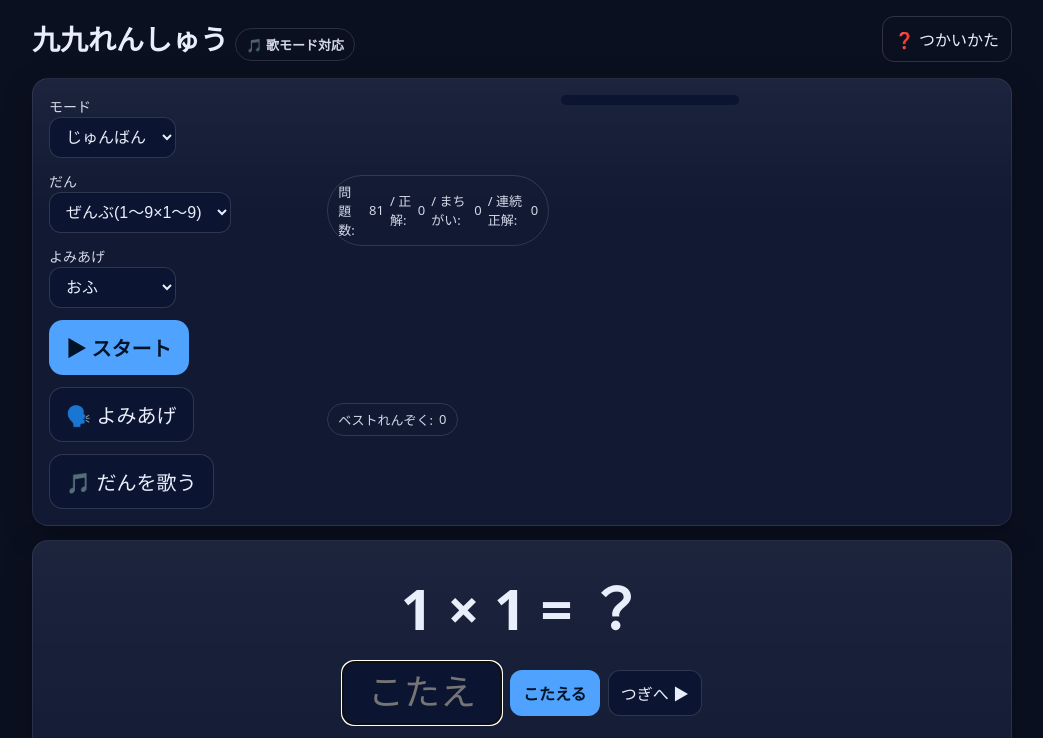
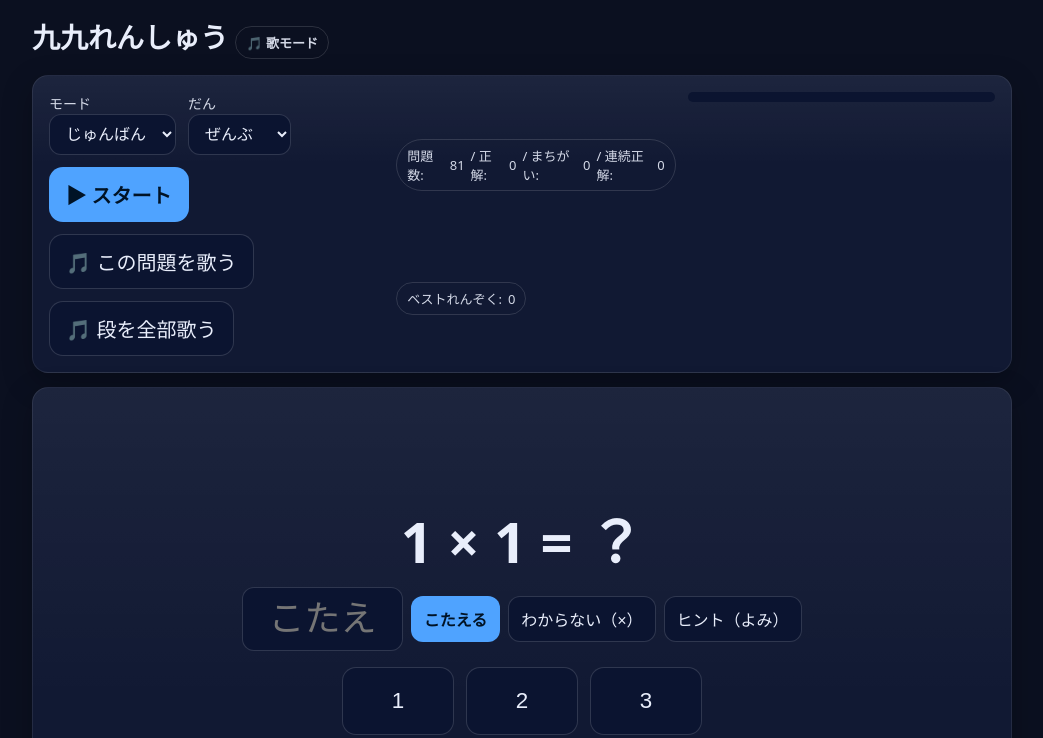
Before and after one commit to kou000/kuku, a plain HTML site: page index.html in a window 1280 px wide. Both pictures are taken after a click on the button "▶ スタート". Shown: the top 738 px of the page, without its empty margins (118-1161 px from the left). Drawn offline with Linux system fonts and the light colour scheme.

Commit message:
Update index.html

```diff
--- a/index.html
+++ b/index.html
@@ -3,7 +3,7 @@
 <head>
   <meta charset="utf-8" />
   <meta name="viewport" content="width=device-width, initial-scale=1" />
-  <title>九九れんしゅう（歌モード）</title>
+  <title>九九れんしゅう</title>
   <style>
     :root{ --bg:#0b1020; --card:#111933; --acc:#4fa3ff; --ok:#22c55e; --bad:#ef4444; --text:#e9eefb; }
     *{box-sizing:border-box}
@@ -14,27 +14,26 @@
     .card{background:linear-gradient(180deg,rgba(255,255,255,.05),transparent 30%) ,var(--card);border:1px solid rgba(255,255,255,.08);padding:16px;border-radius:16px;box-shadow:0 10px 30px rgba(0,0,0,.25)}
     .row{display:flex;gap:12px;flex-wrap:wrap}
     label{font-size:14px;opacity:.9}
-    select,button,input[type="number"],input[type="text"]{background:#0b1430;color:var(--text);border:1px solid rgba(255,255,255,.15);border-radius:12px;padding:10px 12px;font-size:16px}
+    select,button,input[type="text"]{background:#0b1430;color:var(--text);border:1px solid rgba(255,255,255,.15);border-radius:12px;padding:10px 12px;font-size:16px}
     button{cursor:pointer}
     button.primary{background:var(--acc);border-color:transparent;color:#001326;font-weight:700}
-    button.ghost{background:transparent}
     button.lg{font-size:20px;padding:12px 16px;border-radius:14px}
     .controls{display:grid;grid-template-columns:1fr;gap:12px}
-    @media(min-width:720px){.controls{grid-template-columns:1.2fr 1fr .8fr 1.1fr}}
-    .problem{display:flex;align-items:center;justify-content:center;gap:12px;font-weight:800;font-size:clamp(22px,7vw,56px);min-height:96px}
-    .answerWrap{display:flex;gap:8px;align-items:center;justify-content:center;margin-top:8px}
+    @media(min-width:720px){.controls{grid-template-columns:1.2fr 1fr 1.1fr}}
+    .problem{display:flex;flex-direction:column;align-items:center;justify-content:center;gap:6px;font-weight:800;font-size:clamp(22px,7vw,56px);min-height:130px}
+    .correctMsg{font-size:24px;color:var(--ok);font-weight:700;min-height:1.2em}
+    .hintText{font-size:20px;opacity:0.85;color:#ffd966;min-height:1.2em}
+    .feedbackMsg{font-size:18px;margin-top:2px;min-height:1.2em}
+    .answerWrap{display:flex;gap:8px;align-items:center;justify-content:center;margin-top:8px;flex-wrap:wrap}
     .answerWrap input{font-size:clamp(20px,5vw,36px);width:8ch;text-align:center}
     .pill{display:inline-flex;align-items:center;gap:6px;border:1px solid rgba(255,255,255,.15);border-radius:999px;padding:6px 10px;font-size:13px;opacity:.9}
     .status{display:flex;gap:10px;flex-wrap:wrap;align-items:center;justify-content:space-between}
     .bar{height:10px;background:#0b1430;border-radius:999px;overflow:hidden}
     .bar .fill{height:100%;background:linear-gradient(90deg,var(--acc),#8ef0ff);width:0%}
-    .result{margin-top:12px;font-size:16px}
     .grid9{display:grid;grid-template-columns:repeat(9,1fr);gap:6px;margin-top:10px}
     .chip{background:#0b1430;border:1px solid rgba(255,255,255,.15);padding:8px;border-radius:10px;text-align:center}
     .chip.done{background:rgba(34,197,94,.15);border-color:rgba(34,197,94,.5)}
     .chip.miss{background:rgba(239,68,68,.15);border-color:rgba(239,68,68,.5)}
-    .hint{opacity:.8;font-size:13px}
-    .sr{position:absolute;left:-10000px;top:auto;width:1px;height:1px;overflow:hidden}
     .keypad{display:grid;grid-template-columns:repeat(3,1fr);gap:12px;max-width:360px;margin:16px auto}
     .keypad button{padding:20px 0;font-size:1.4em;border-radius:14px}
   </style>
@@ -42,10 +41,7 @@
 <body>
   <div class="container">
     <header>
-      <h1>九九れんしゅう <span class="pill">🎵 歌モード対応</span></h1>
-      <div>
-        <button class="ghost" id="btnHelp" aria-label="使い方">❓ つかいかた</button>
-      </div>
+      <h1>九九れんしゅう <span class="pill">🎵 歌モード</span></h1>
     </header>
 
     <section class="card controls" aria-label="設定">
@@ -60,7 +56,7 @@
         <div>
           <label for="dan">だん</label><br>
           <select id="dan" aria-label="選ぶだん">
-            <option value="all">ぜんぶ(1〜9×1〜9)</option>
+            <option value="all">ぜんぶ</option>
             <option value="1">1のだん</option>
             <option value="2">2のだん</option>
             <option value="3">3のだん</option>
@@ -72,35 +68,32 @@
             <option value="9">9のだん</option>
           </select>
         </div>
-        <div>
-          <label for="readMode">よみあげ</label><br>
-          <select id="readMode" aria-label="よみあげ設定">
-            <option value="off">おふ</option>
-            <option value="on">問題をよむ</option>
-            <option value="song">九九のうた</option>
-          </select>
-        </div>
         <div class="row">
-          <button id="btnStart" class="primary lg" aria-label="スタート">▶ スタート</button>
-          <button id="btnSpeak" class="lg" aria-label="問題をよみあげ">🗣️ よみあげ</button>
-          <button id="btnSingDan" class="lg" aria-label="だんを歌う">🎵 だんを歌う</button>
+          <button id="btnStart" class="primary lg">▶ スタート</button>
+          <button id="btnSingOne" class="lg">🎵 この問題を歌う</button>
+          <button id="btnSingAll" class="lg">🎵 段を全部歌う</button>
         </div>
       </div>
 
       <div class="status" style="margin-top:6px">
-        <div class="pill" id="pillInfo">問題数: <span id="total">0</span> / 正解: <span id="correct">0</span> / まちがい: <span id="wrong">0</span> / 連続正解: <span id="streak">0</span></div>
+        <div class="pill">問題数: <span id="total">0</span> / 正解: <span id="correct">0</span> / まちがい: <span id="wrong">0</span> / 連続正解: <span id="streak">0</span></div>
         <div class="pill">ベストれんぞく: <span id="best">0</span></div>
       </div>
       <div class="bar" aria-hidden="true"><div class="fill" id="progress"></div></div>
     </section>
 
     <section class="card" style="margin-top:14px">
-      <div id="problem" class="problem" aria-live="polite" aria-atomic="true">スタートをおしてね</div>
+      <div id="problem" class="problem" aria-live="polite" aria-atomic="true">
+        <div id="correctMsg" class="correctMsg"></div>
+        <div id="hintArea" class="hintText"></div>
+        <div id="feedback" class="feedbackMsg"></div>
+        <div id="questionText">スタートをおしてね</div>
+      </div>
       <div class="answerWrap">
-        <label class="sr" for="answer">こたえ</label>
         <input id="answer" type="text" inputmode="none" placeholder="こたえ" readonly disabled />
         <button id="btnSubmit" class="primary" disabled>こたえる</button>
-        <button id="btnNext" disabled>つぎへ ▶</button>
+        <button id="btnGiveUp" disabled>わからない（×）</button>
+        <button id="btnHint" disabled>ヒント（よみ）</button>
       </div>
       <div id="keypad" class="keypad" role="group" aria-label="数字キー">
         <button data-digit="1">1</button>
@@ -116,76 +109,40 @@
         <button data-digit="0">0</button>
         <button data-action="back">⌫</button>
       </div>
-      <div id="feedback" class="result" aria-live="polite"></div>
       <div id="board" class="grid9" aria-label="進み具合"></div>
-      <p class="hint">Enterキーでこたえ / Spaceで次へ。スマホは数字キーボードが出ます。</p>
     </section>
   </div>
 
-  <dialog id="dlgHelp">
-    <form method="dialog" style="max-width:680px">
-      <h3>つかいかた</h3>
-      <ol>
-        <li>モードと「だん」をえらんで <b>スタート</b>。</li>
-        <li>こたえを入れて <b>こたえる</b>。正解なら自動で次へ。</li>
-        <li><b>🗣️ よみあげ</b>: 「問題をよむ」か「九九のうた」を選べます。<br>「だんを歌う」は選んだだん（2のだんなど）を最初からさいごまで歌います。</li>
-      </ol>
-      <p>ベストれんぞくは端末に保存されます（localStorage）。</p>
-      <div style="display:flex;gap:8px;justify-content:flex-end">
-        <button value="cancel">とじる</button>
-      </div>
-    </form>
-  </dialog>
-
   <script>
-// ===== 初期参照 =====
+  // ===== 要素参照 =====
   const $ = (s)=>document.querySelector(s);
-const modeEl = $('#mode');
-const danEl = $('#dan');
-const readModeEl = $('#readMode');
-const startBtn = $('#btnStart');
-const speakBtn = $('#btnSpeak');
-const singDanBtn = $('#btnSingDan');
-const problemEl = $('#problem');
-const answerEl = $('#answer');
-const submitBtn = $('#btnSubmit');
-const nextBtn = $('#btnNext');
-const feedbackEl = $('#feedback');
-const boardEl = $('#board');
-const totalEl = $('#total');
-const correctEl = $('#correct');
-const wrongEl = $('#wrong');
-const streakEl = $('#streak');
-const bestEl = $('#best');
-const progressEl = $('#progress');
-const dlgHelp = document.getElementById('dlgHelp');
-const btnHelp = document.getElementById('btnHelp');
-const keypadEl = document.getElementById('keypad');
+  const modeEl=$('#mode'), danEl=$('#dan');
+  const startBtn=$('#btnStart'), singOneBtn=$('#btnSingOne'), singAllBtn=$('#btnSingAll');
+  const questionEl=$('#questionText'), answerEl=$('#answer'), submitBtn=$('#btnSubmit');
+  const giveUpBtn=$('#btnGiveUp'), hintBtn=$('#btnHint');
+  const feedbackEl=$('#feedback'), hintArea=$('#hintArea'), boardEl=$('#board'), correctMsgEl=$('#correctMsg');
+  const totalEl=$('#total'), correctEl=$('#correct'), wrongEl=$('#wrong'), streakEl=$('#streak'), bestEl=$('#best'), progressEl=$('#progress');
+  const keypadEl=$('#keypad');
 
   // ===== 状態 =====
-let problems = [];
-let idx = 0;
-let correct = 0;
-let wrong = 0;
-let streak = 0;
-let best = Number(localStorage.getItem('kuku_best_streak')||0);
-if(bestEl) bestEl.textContent = best;
+  let problems=[], idx=0, correct=0, wrong=0, streak=0;
+  let best=Number(localStorage.getItem('kuku_best_streak')||0);
+  bestEl.textContent=best;
 
   // ===== 出題生成 =====
   function buildProblems(){
-  const list=[];
-  const dan = danEl.value;
-  const mults = dan==='all' ? [...Array(9).keys()].map(i=>i+1) : [Number(dan)];
-  for(const a of mults){ for(let b=1;b<=9;b++) list.push({a,b,done:false,miss:false}); }
+    const list=[]; const dan=danEl.value;
+    const mults = (dan==='all') ? [...Array(9).keys()].map(i=>i+1) : [Number(dan)];
+    for(const a of mults){ for(let b=1;b<=9;b++){ list.push({a,b,done:false,miss:false}); } }
     if(modeEl.value==='random') shuffle(list);
     return list;
   }
-function shuffle(arr){ for(let i=arr.length-1;i>0;i--){ const j=Math.floor(Math.random()*(i+1)); [arr[i],arr[j]]=[arr[j],arr[i]] } }
+  function shuffle(arr){ for(let i=arr.length-1;i>0;i--){ const j=Math.floor(Math.random()*(i+1)); [arr[i],arr[j]]=[arr[j],arr[i]]; } }
 
-// ===== 画面描画 =====
+  // ===== 盤面 =====
   function renderBoard(){
     boardEl.innerHTML='';
-  problems.forEach((p)=>{
+    problems.forEach(p=>{
       const d=document.createElement('div');
       d.className='chip'+(p.done?' done':'')+(p.miss?' miss':'');
       d.textContent=`${p.a}×${p.b}`;
@@ -194,55 +151,60 @@ function renderBoard(){
     });
   }
 
-// ===== 音声 =====
-function speak(text, rate=1.0, pitch=1.0){
+  // ===== 九九のうた =====
+  const CHANT = { '1x1':'いんいちがいち','1x2':'いんにがに','1x3':'いんさんがさん','1x4':'いんしがし','1x5':'いんごがご','1x6':'いんろくがろく','1x7':'いんしちがしち','1x8':'いんはちがはち','1x9':'いんくがく',
+    '2x1':'にいちがに','2x2':'ににんがし','2x3':'にさんがろく','2x4':'にしがはち','2x5':'にごじゅう','2x6':'にろくじゅうに','2x7':'にしちじゅうし','2x8':'にはちじゅうろく','2x9':'にくじゅうはち',
+    '3x1':'さんいちがさん','3x2':'さんにがろく','3x3':'さざんがく','3x4':'さんしじゅうに','3x5':'さんごじゅうご','3x6':'さぶろくじゅうはち','3x7':'さんしちにじゅういち','3x8':'さんぱにじゅうし','3x9':'さんくにじゅうしち',
+    '4x1':'しいちがし','4x2':'しにがはち','4x3':'しさんじゅうに','4x4':'ししじゅうろく','4x5':'しごにじゅう','4x6':'しろくにじゅうし','4x7':'ししちにじゅうはち','4x8':'しはさんじゅうに','4x9':'しくさんじゅうろく',
+    '5x1':'ごいちがご','5x2':'ごにじゅう','5x3':'ごさんじゅうご','5x4':'ごしにじゅう','5x5':'ごごにじゅうご','5x6':'ごろくさんじゅう','5x7':'ごしちさんじゅうご','5x8':'ごはしじゅう','5x9':'ごっくしじゅうご',
+    '6x1':'ろくいちがろく','6x2':'ろくにじゅうに','6x3':'ろくさんじゅうはち','6x4':'ろくしにじゅうし','6x5':'ろくごさんじゅう','6x6':'ろくろくさんじゅうろく','6x7':'ろくしちしじゅうに','6x8':'ろくはしじゅうはち','6x9':'ろっくごじゅうし',
+    '7x1':'しちいちがしち','7x2':'しちにじゅうし','7x3':'しちさんにじゅういち','7x4':'しちしにじゅうはち','7x5':'しちごさんじゅうご','7x6':'しちろくしじゅうに','7x7':'しちしちしじゅうく','7x8':'しちはごじゅうろく','7x9':'しちくろくじゅうさん',
+    '8x1':'はちいちがはち','8x2':'はちにじゅうろく','8x3':'はちさんにじゅうし','8x4':'はちしさんじゅうに','8x5':'はちごしじゅう','8x6':'はちろくしじゅうはち','8x7':'はちしちごじゅうろく','8x8':'はっぱろくじゅうし','8x9':'はっくしちじゅうに',
+    '9x1':'くいちがく','9x2':'くにじゅうはち','9x3':'くさんにじゅうしち','9x4':'くしさんじゅうろく','9x5':'くごしじゅうご','9x6':'くろくごじゅうし','9x7':'くしちろくじゅうさん','9x8':'くはしちじゅうに','9x9':'くくはちじゅういち'};
+
+  // 答え側の読み（後半）生成（例: し／じゅうに／さんじゅう…）
+  const OLD_NUM={1:'いち',2:'に',3:'さん',4:'し',5:'ご',6:'ろく',7:'しち',8:'はち',9:'く'};
+  function numSong(n){
+    if(n<=9) return OLD_NUM[n];
+    const t=Math.floor(n/10), u=n%10;
+    const ten=(t===1?'':(t===4?'し':(t===7?'しち':(t===9?'く':OLD_NUM[t]))))+'じゅう';
+    return ten + (u? OLD_NUM[u] : '');
+  }
+  function phraseSong(a,b){ return CHANT[`${a}x${b}`] || `${a}×${b}`; }
+  function danSong(a){ const lines=[]; for(let b=1;b<=9;b++){ lines.push(phraseSong(a,b)); } return lines; }
+
+  // ===== 音声（歌う） =====
+  function speak(text, rate=0.98, pitch=1.03){
     try{
       if(!('speechSynthesis' in window)) return;
       window.speechSynthesis.cancel();
-    const u = new SpeechSynthesisUtterance(text);
-    u.lang='ja-JP'; u.rate=rate; u.pitch=pitch; u.volume=1.0;
-    const voices = speechSynthesis.getVoices();
-    const jp = voices.find(v=>v.lang && v.lang.startsWith('ja'));
-    if(jp) u.voice = jp;
-    speechSynthesis.speak(u);
+      const u=new SpeechSynthesisUtterance(text); u.lang='ja-JP'; u.rate=rate; u.pitch=pitch; u.volume=1.0;
+      const vs = speechSynthesis.getVoices(); const jp = vs.find(v=>v.lang && v.lang.startsWith('ja'));
+      if(jp) u.voice = jp; speechSynthesis.speak(u);
     }catch(e){ console.error(e); }
   }
 
-// ===== 九九の歌ユーティリティ =====
-const OLD_NUM = {1:'いち',2:'に',3:'さん',4:'し',5:'ご',6:'ろく',7:'しち',8:'はち',9:'く'};
-function numOld(n){
-  if(n<=9) return OLD_NUM[n];
-  const t = Math.floor(n/10), u = n%10;
-  const ten = (t===1?'':(t===4?'し':t===7?'しち':t===9?'く':OLD_NUM[t])) + 'じゅう';
-  return ten + (u? OLD_NUM[u] : '');
-}
-function phraseSong(a,b){ return `${OLD_NUM[a]}${OLD_NUM[b]}が${numOld(a*b)}`; }
-function danSong(a){ const lines=[]; for(let b=1;b<=9;b++){ lines.push(phraseSong(a,b)); } return lines; }
-
-// ===== 出題制御 =====
+  // ===== 出題・判定 =====
   function current(){ return problems[idx]; }
 
   function showProblem(){
     const p=current();
     if(!p){ finish(); return; }
-  problemEl.textContent = `${p.a} × ${p.b} = ？`;
+    correctMsgEl.textContent='';
+    feedbackEl.textContent='';
+    questionEl.textContent = `${p.a} × ${p.b} = ？`;
     answerEl.value='';
-  // ボタン入力前提
-  answerEl.readOnly = true;
-  answerEl.disabled=false;
-  submitBtn.disabled=false;
-  nextBtn.disabled=true;
-  answerEl.focus();
-  if(readModeEl.value==='on')      speak(`${p.a} かける ${p.b} は？`, 0.98, 1.0);
-  else if(readModeEl.value==='song') speak(phraseSong(p.a, p.b), 0.95, 1.05);
+    answerEl.readOnly = true; // 数字ボタンで入力
+    answerEl.disabled=false; submitBtn.disabled=false; giveUpBtn.disabled=false; hintBtn.disabled=false;
+    hintArea.textContent='';
     totalEl.textContent = problems.length; correctEl.textContent = correct; wrongEl.textContent = wrong; streakEl.textContent = streak;
     progressEl.style.width = `${Math.round((idx)/problems.length*100)}%`;
   }
 
   function start(){
-  correct=0; wrong=0; streak=0;
-  problems = buildProblems(); idx = 0;
-  feedbackEl.textContent='';
+    correct=0; wrong=0; streak=0; idx=0;
+    feedbackEl.textContent=''; correctMsgEl.textContent='';
+    problems = buildProblems();
     renderBoard();
     showProblem();
   }
@@ -253,67 +215,70 @@ function submit(){
     const ok = (p.a*p.b)===val;
     if(ok){
       correct++; streak++; p.done=true;
+      correctMsgEl.textContent = 'せいかい！';
       feedbackEl.innerHTML = `✅ 正解！ <b>${p.a}×${p.b}=${p.a*p.b}</b>`;
-    if(streak>best){ best=streak; localStorage.setItem('kuku_best_streak',String(best)); bestEl.textContent=best; }
+      if(streak>best){ best=streak; localStorage.setItem('kuku_best_streak', String(best)); bestEl.textContent = best; }
       renderBoard(); idx++;
-    nextBtn.disabled=false; submitBtn.disabled=true; answerEl.disabled=true;
-    setTimeout(()=>{ showProblem(); }, 450);
+      submitBtn.disabled=true; answerEl.disabled=true;
+      setTimeout(showProblem, 450);
     }else{
       wrong++; streak=0; p.miss=true;
-    feedbackEl.innerHTML = `❌ ちがうよ。もういちど！`;
-    if(readModeEl.value==='on') speak(`${p.a} かける ${p.b} は？`);
-    if(readModeEl.value==='song') speak(phraseSong(p.a, p.b), 0.95, 1.05);
+      correctMsgEl.textContent='';
+      feedbackEl.textContent = '❌ ちがうよ。もういちど！';
       renderBoard();
     }
     correctEl.textContent = correct; wrongEl.textContent = wrong; streakEl.textContent = streak;
     progressEl.style.width = `${Math.round((idx)/problems.length*100)}%`;
   }
 
-function next(){ if(idx>=problems.length){ finish(); return; } showProblem(); }
+  function giveUp(){
+    const p=current(); if(!p) return;
+    wrong++; streak=0; p.miss=true; renderBoard(); idx++;
+    hintArea.textContent=''; correctMsgEl.textContent='';
+    showProblem();
+    wrongEl.textContent = wrong; streakEl.textContent = streak;
+  }
 
   function finish(){
-  problemEl.textContent = 'おつかれさま！ ぜんぶおわったよ 🎉';
-  answerEl.disabled=true; submitBtn.disabled=true; nextBtn.disabled=true;
+    questionEl.textContent = 'おつかれさま！ ぜんぶおわったよ 🎉';
+    answerEl.disabled=true; submitBtn.disabled=true; giveUpBtn.disabled=true; hintBtn.disabled=true;
     progressEl.style.width = '100%';
     const rate = problems.length? Math.round(correct/problems.length*100):0;
     const stars = rate>=95? '★★★' : rate>=80? '★★' : rate>=60? '★' : '—';
     feedbackEl.innerHTML = `結果: 正解 <b>${correct}</b> / ${problems.length}（正答率 ${rate}%）<br>スター: <b>${stars}</b>`;
   }
 
-// ===== キーパッド（数字ボタン） =====
+  // ===== キーパッド =====
   function appendDigit(d){ if(answerEl.disabled) return; answerEl.value = (answerEl.value||'') + String(d); }
   function backspace(){ answerEl.value = (answerEl.value||'').slice(0,-1); }
   function clearAns(){ answerEl.value=''; }
-if(keypadEl){
   keypadEl.addEventListener('click', (e)=>{
     const btn = e.target.closest('button'); if(!btn) return;
     if(btn.hasAttribute('data-digit')){ appendDigit(btn.getAttribute('data-digit')); }
     else if(btn.getAttribute('data-action')==='back'){ backspace(); }
     else if(btn.getAttribute('data-action')==='clear'){ clearAns(); }
   });
-}
 
-// ===== イベント登録 =====
+  // ===== イベント =====
   startBtn.addEventListener('click', start);
   submitBtn.addEventListener('click', submit);
-nextBtn.addEventListener('click', next);
-speakBtn.addEventListener('click', ()=>{ const p=current(); if(!p) return;
-  if(readModeEl.value==='song') speak(phraseSong(p.a, p.b), 0.95, 1.05);
-  else speak(`${p.a} かける ${p.b} は？`, 0.98, 1.0);
+  giveUpBtn.addEventListener('click', giveUp);
+  hintBtn.addEventListener('click', ()=>{
+    const p=current(); if(!p) return;
+    const full = phraseSong(p.a,p.b);
+    const prod = numSong(p.a*p.b);
+    const hint = full.endsWith(prod) ? full.slice(0, full.length - prod.length) : full; // 末尾の答え読みを除去
+    hintArea.textContent = hint; // 例: 「ににんが」
   });
-btnHelp.addEventListener('click', ()=> dlgHelp.showModal());
-singDanBtn.addEventListener('click', ()=>{
-  const val = danEl.value; if(val==='all'){ alert('「ぜんぶ」では だんを歌えません。1〜9のだんをえらんでね'); return; }
+  singOneBtn.addEventListener('click', ()=>{ const p=current(); if(!p) return; speak( phraseSong(p.a,p.b), 0.95, 1.05 ); });
+  singAllBtn.addEventListener('click', ()=>{
+    const val = danEl.value; if(val==='all'){ alert('「ぜんぶ」では 段を全部歌えません。1〜9のだんをえらんでね'); return; }
     const a = Number(val); const lines = danSong(a);
-  speak(lines.join('、') + '。', 0.92, 1.05);
+    speak(lines.join('、')+'。', 0.92, 1.05);
   });
 
-// Enterで回答、Spaceで次へ（Spaceは次へボタン有効時のみ）
-answerEl.addEventListener('keydown', (e)=>{ if(e.key==='Enter'){ e.preventDefault(); submit(); } });
-window.addEventListener('keydown',(e)=>{ if(e.key===' ' || e.code==='Space'){ if(!nextBtn.disabled){ e.preventDefault(); next(); } } });
-
-// iOS Safari の getVoices 遅延対策
-if('speechSynthesis' in window){ speechSynthesis.onvoiceschanged = ()=>{} }
+  // iOS Safari の getVoices 遅延対策（副作用なし）
+  if('speechSynthesis' in window){ speechSynthesis.onvoiceschanged = ()=>{}; }
   </script>
 </body>
 </html>
```
Lines whose indentation alone changed are shown as unchanged.
